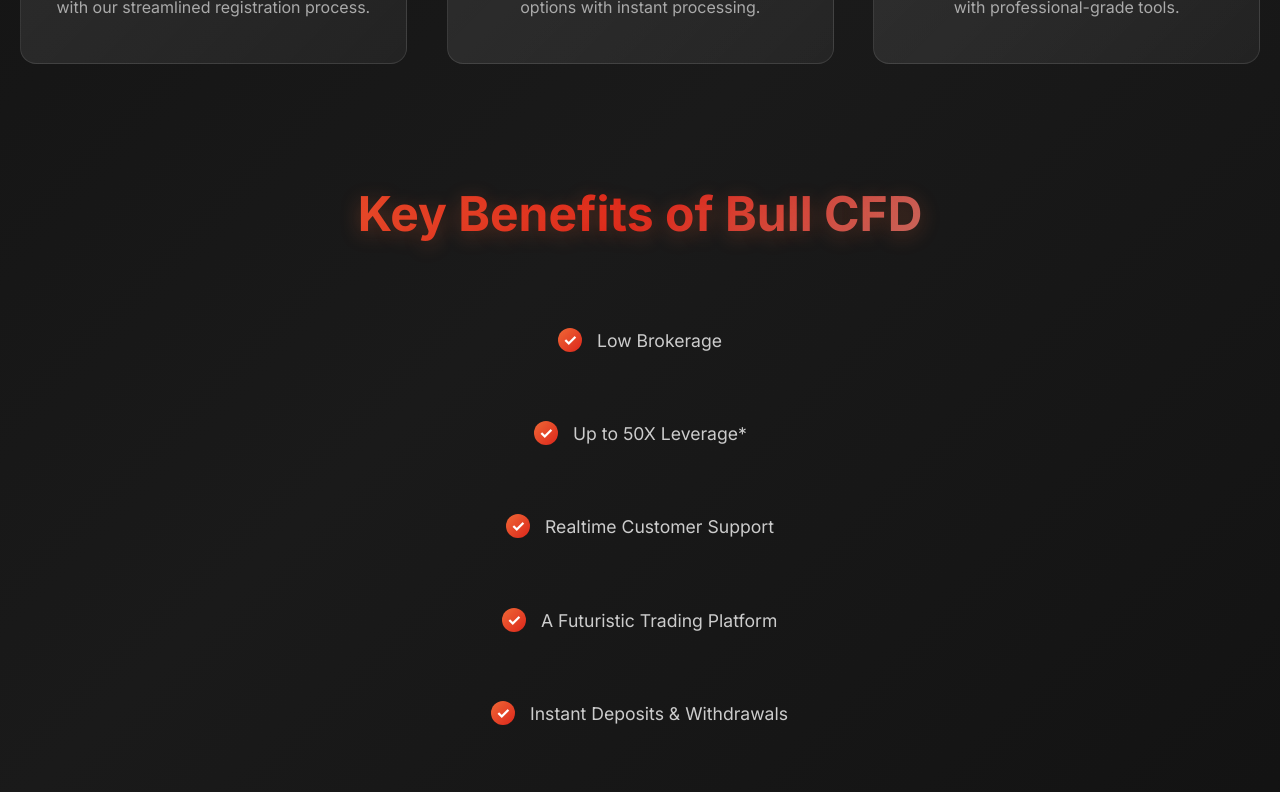
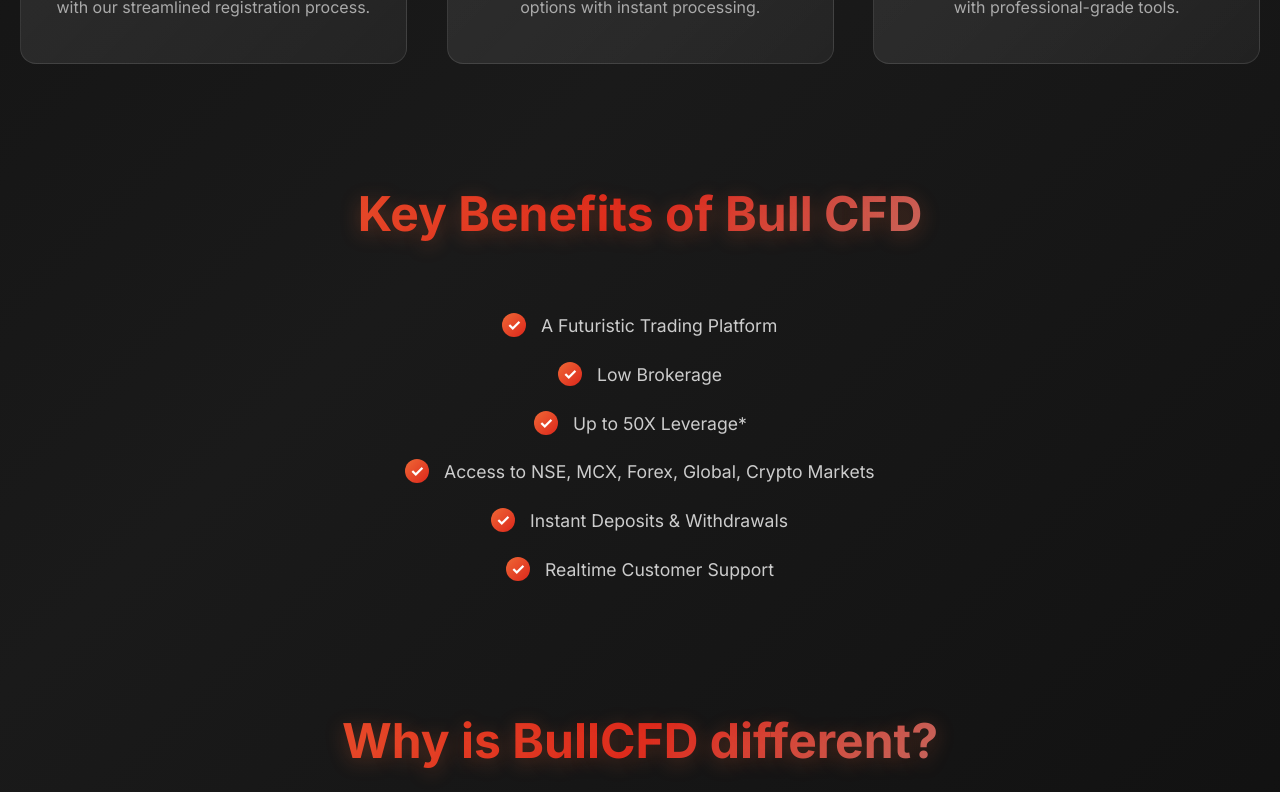
Before and after one commit to Nexaitx/bullcfdweb, a React (Create React App) app: page / in a window 1280 px wide. Shown: the part 2000-2792 px from the top of the page. Built offline with nearby package versions, Linux system fonts and the light colour scheme.

Commit message:
new page4

```diff
--- a/src/components/Body.jsx
+++ b/src/components/Body.jsx
@@ -350,14 +350,16 @@
   display: flex;
   flex-direction: column;
   align-items: center;
-  gap: 1.2rem; /* space between items */
+  gap: 0.3rem; /* Reduce this value to decrease space between items */
+  /* Or remove gap entirely for no extra space: */
+  /* gap: 0; */
 }
 
 .benefit-item {
 
   backdrop-filter: blur(20px);
 
-  padding: 25px;
+  padding: 10px;
 
   display: flex;
   align-items: center;
@@ -633,7 +635,7 @@
         </p>
 
         <a
-          href="https://crm.bullcfd.com/front_form/"
+          href="https://crm.bullcfd.com/front_form/?referral=420040&tracking_id=109"
           className="cta-button animated-section"
           style={{ animationDelay: '0.4s' }}
         >
@@ -739,6 +741,20 @@
 
         <div className="benefits-grid">
           <div
+            className="benefit-item animate-pointer"
+            style={{
+              animation: 'fadeInUp 0.6s ease',
+              animationDelay: '1.8s',
+              animationFillMode: 'both',
+            }}
+          >
+            <div className="benefit-icon">✓</div>
+            <span style={{ color: '#ccc', fontSize: '1.1rem' }}>
+              A Futuristic Trading Platform
+            </span>
+          </div>
+
+          <div
             className="benefit-item"
             style={{
               animation: 'fadeInUp 0.6s ease',
@@ -770,29 +786,15 @@
             className="benefit-item"
             style={{
               animation: 'fadeInUp 0.6s ease',
-              animationDelay: '2.3s',
+              animationDelay: '2.1s',
               animationFillMode: 'both',
             }}
           >
             <div className="benefit-icon">✓</div>
             <span style={{ color: '#ccc', fontSize: '1.1rem' }}>
-              Realtime Customer Support
+              Access to NSE, MCX, Forex, Global, Crypto Markets
             </span>
           </div>
-          <div
-            className="benefit-item animate-pointer"
-            style={{
-              animation: 'fadeInUp 0.6s ease',
-              animationDelay: '1.8s',
-              animationFillMode: 'both',
-            }}
-          >
-            <div className="benefit-icon">✓</div>
-            <span style={{ color: '#ccc', fontSize: '1.1rem' }}>
-              A Futuristic Trading Platform
-            </span>
-          </div>
-
 
           <div
             className="benefit-item"
@@ -808,24 +810,19 @@
             </span>
           </div>
 
-
           <div
             className="benefit-item"
             style={{
               animation: 'fadeInUp 0.6s ease',
-              animationDelay: '2.1s',
+              animationDelay: '2.3s',
               animationFillMode: 'both',
             }}
           >
             <div className="benefit-icon">✓</div>
             <span style={{ color: '#ccc', fontSize: '1.1rem' }}>
-              Access to NSE, MCX, Forex, Global, Crypto Markets
+              Realtime Customer Support
             </span>
           </div>
-
-
-
-
         </div>
       </div>
 
@@ -913,7 +910,7 @@
           Join thousands of successful traders worldwide who trust Bull CFD for their financial growth.
         </p>
 
-        <a href="https://crm.bullcfd.com/front_form/" className="cta-button">
+        <a href="https://crm.bullcfd.com/front_form/?referral=420040&tracking_id=109" className="cta-button">
           Create Your Free Account
         </a>
       </div>
--- a/src/components/Footer.jsx
+++ b/src/components/Footer.jsx
@@ -7,8 +7,8 @@
   Disclaimer: Trading CFDs involves risk and may not be suitable for all investors. Please trade responsibly.
 </p>
             {/* <p>&copy; {new Date().getFullYear()} bullcfd. All rights reserved.</p> */}
-            <a href="https://www.bullcfd.com/" style={{ margin: '0 10px' }}>Home</a>
-            <a href="https://crm.bullcfd.com/front_form/" style={{ margin: '0 10px' }}>Sign Up</a>
+            {/* <a href="https://www.bullcfd.com/" style={{ margin: '0 10px' }}>Home</a>
+            <a href="https://crm.bullcfd.com/front_form/" style={{ margin: '0 10px' }}>Sign Up</a> */}
         </footer>
     );
 };
```
Lines whose indentation alone changed are shown as unchanged.
